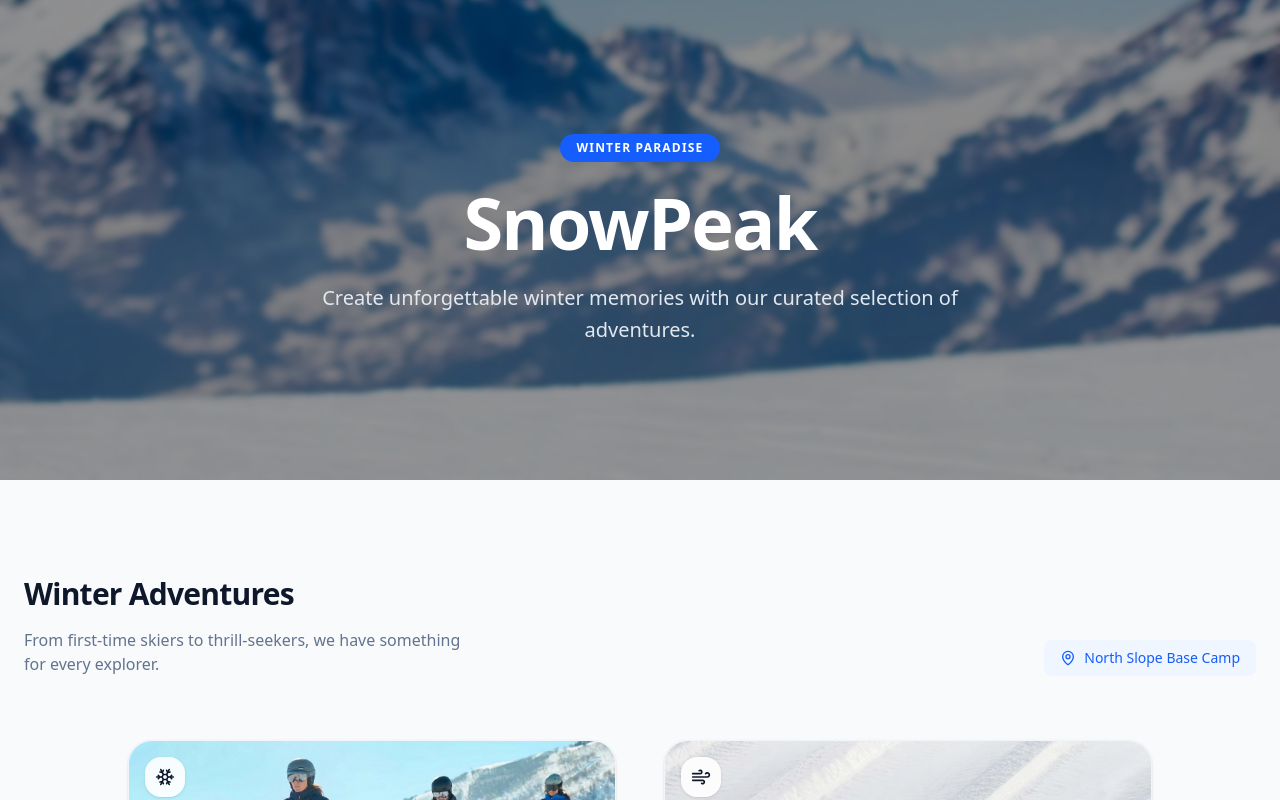
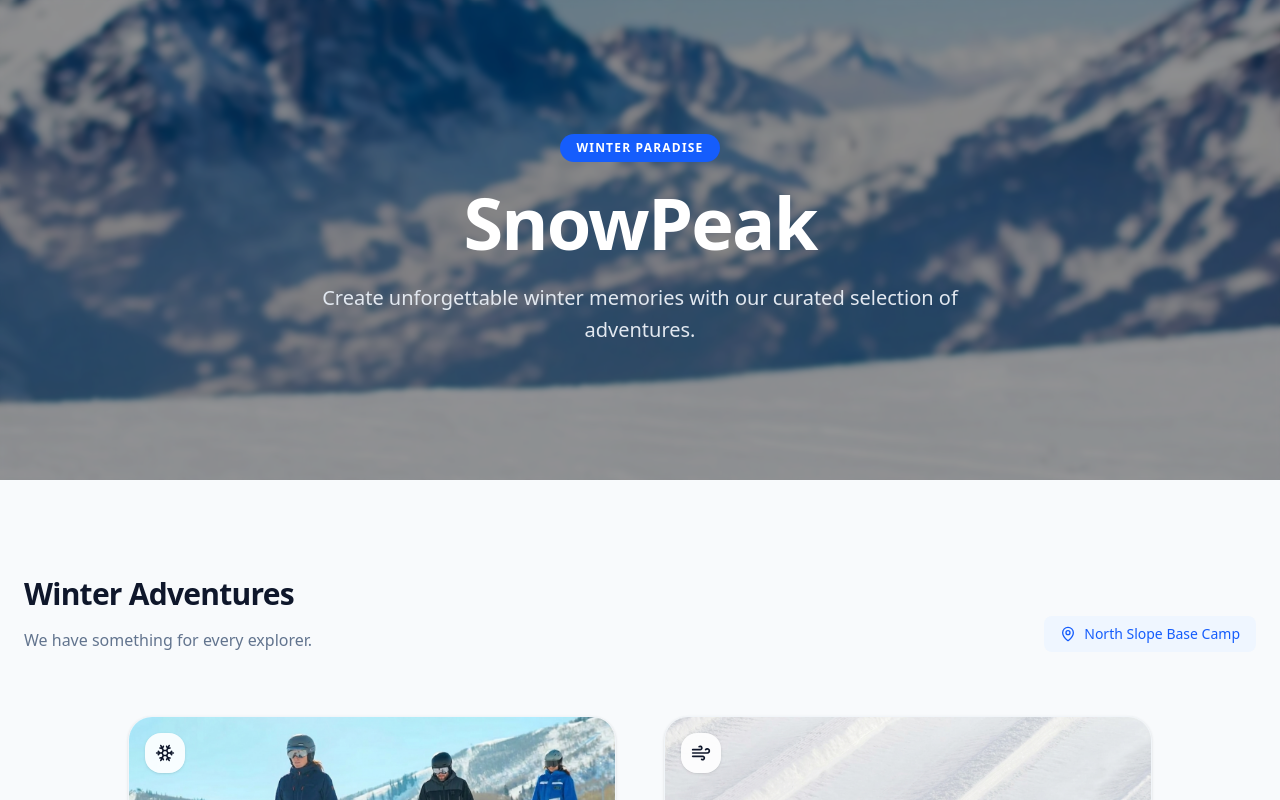
Before and after one commit to makeabackground/snowpeak2, a React (Vite) app: page / in a window 1280 px wide. Shown: the top 800 px of the page. Built offline with nearby package versions, Linux system fonts and the light colour scheme.

Commit message:
Remove redundant phrase in Winter Adventures section

```diff
--- a/src/App.tsx
+++ b/src/App.tsx
@@ -84,7 +84,7 @@ export default function App() {
           <div>
             <h2 className="text-3xl font-bold tracking-tight mb-4">Winter Adventures</h2>
             <p className="text-slate-500 max-w-md">
-              From first-time skiers to thrill-seekers, we have something for every explorer.
+              We have something for every explorer.
             </p>
           </div>
           <div className="flex items-center gap-2 text-sm font-medium text-blue-600 bg-blue-50 px-4 py-2 rounded-lg">
```
